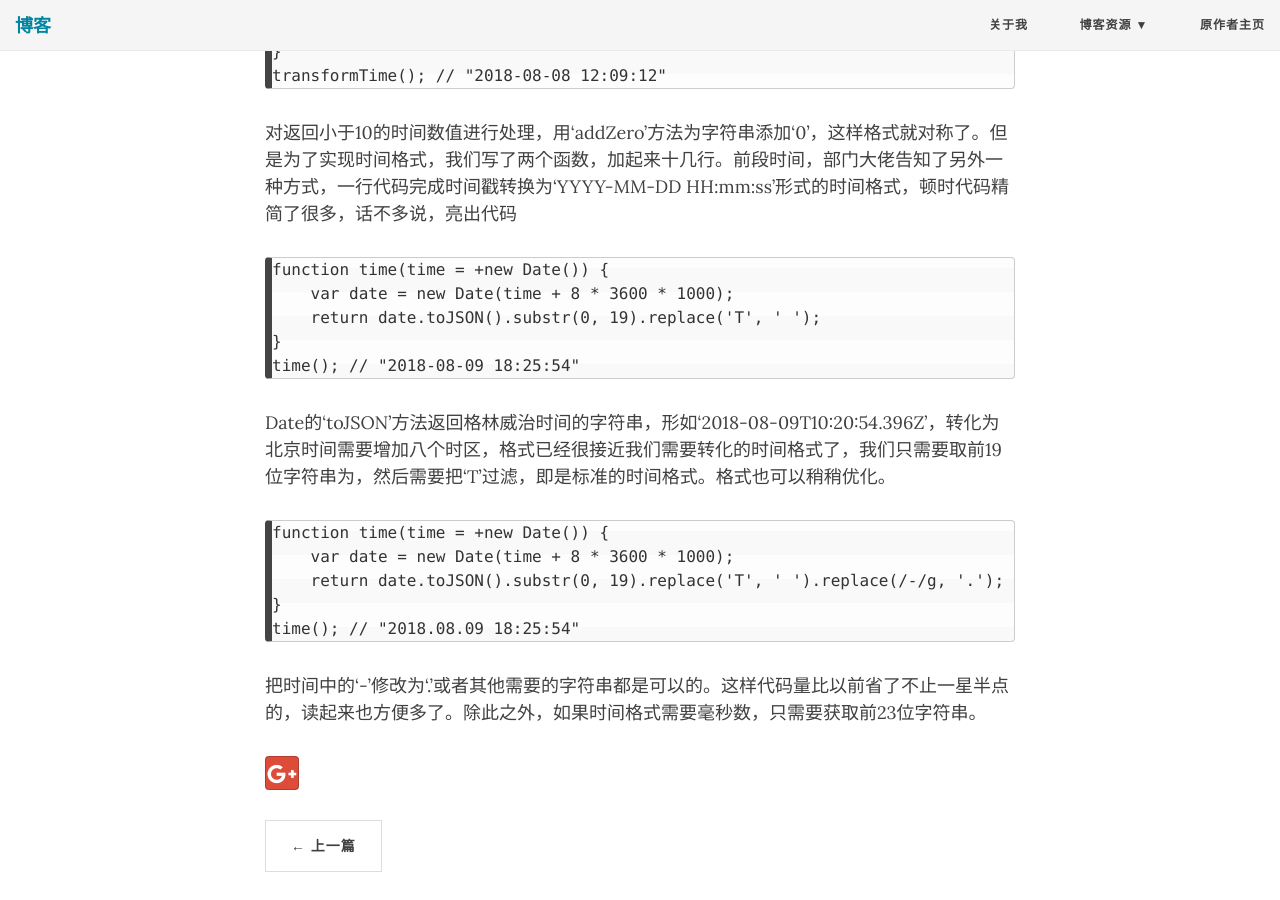
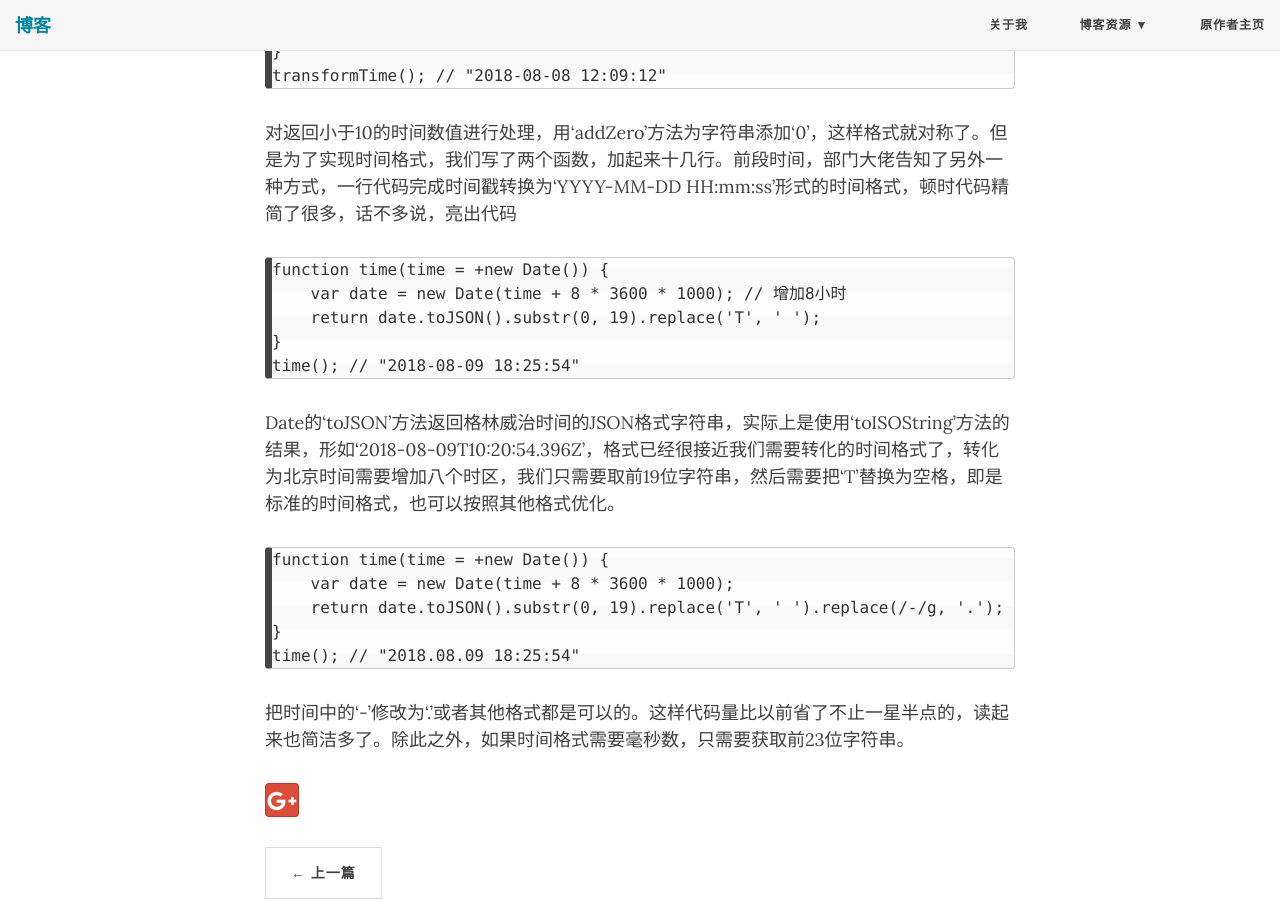
Before and after one commit to dandanbu3/dandanbu3.github.io, a Jekyll site: the page built from _posts/2018-08-09-一行代码实现时间戳转化为标准时间格式.md, in a window 1280 px wide and 900 px high, scrolled down 1285 px. Built offline with Jekyll 4.4.1, drawn with Linux system fonts in a browser that asks for light colours; nearby versions of some CDN libraries.

Commit message:
文字修改

```diff
--- a/_posts/2018-08-09-一行代码实现时间戳转化为标准时间格式.md
+++ b/_posts/2018-08-09-一行代码实现时间戳转化为标准时间格式.md
@@ -50,13 +50,13 @@ transformTime(); // "2018-08-08 12:09:12"
 
 ~~~
 function time(time = +new Date()) {
-    var date = new Date(time + 8 * 3600 * 1000);
+    var date = new Date(time + 8 * 3600 * 1000); // 增加8小时
     return date.toJSON().substr(0, 19).replace('T', ' ');
 }
 time(); // "2018-08-09 18:25:54"
 ~~~
 
-Date的‘toJSON’方法返回格林威治时间的字符串，形如‘2018-08-09T10:20:54.396Z’，转化为北京时间需要增加八个时区，格式已经很接近我们需要转化的时间格式了，我们只需要取前19位字符串为，然后需要把‘T’过滤，即是标准的时间格式。格式也可以稍稍优化。
+Date的‘toJSON’方法返回格林威治时间的JSON格式字符串，实际上是使用‘toISOString’方法的结果，形如‘2018-08-09T10:20:54.396Z’，格式已经很接近我们需要转化的时间格式了，转化为北京时间需要增加八个时区，我们只需要取前19位字符串，然后需要把‘T’替换为空格，即是标准的时间格式，也可以按照其他格式优化。
 
 ~~~
 function time(time = +new Date()) {
@@ -66,4 +66,4 @@ function time(time = +new Date()) {
 time(); // "2018.08.09 18:25:54"
 ~~~
 
-把时间中的‘-’修改为‘.’或者其他需要的字符串都是可以的。这样代码量比以前省了不止一星半点的，读起来也方便多了。除此之外，如果时间格式需要毫秒数，只需要获取前23位字符串。
+把时间中的‘-’修改为‘.’或者其他格式都是可以的。这样代码量比以前省了不止一星半点的，读起来也简洁多了。除此之外，如果时间格式需要毫秒数，只需要获取前23位字符串。
```
